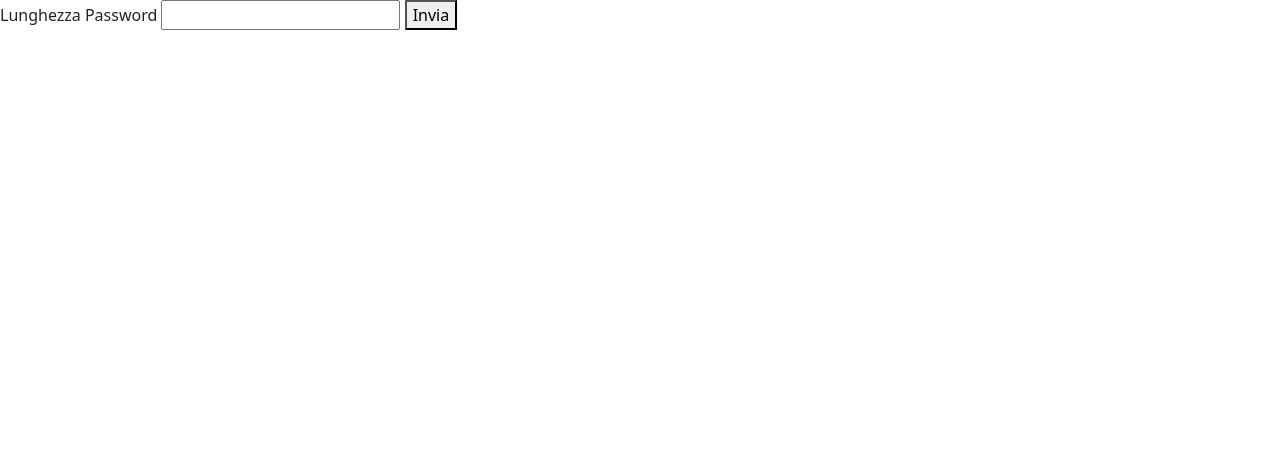
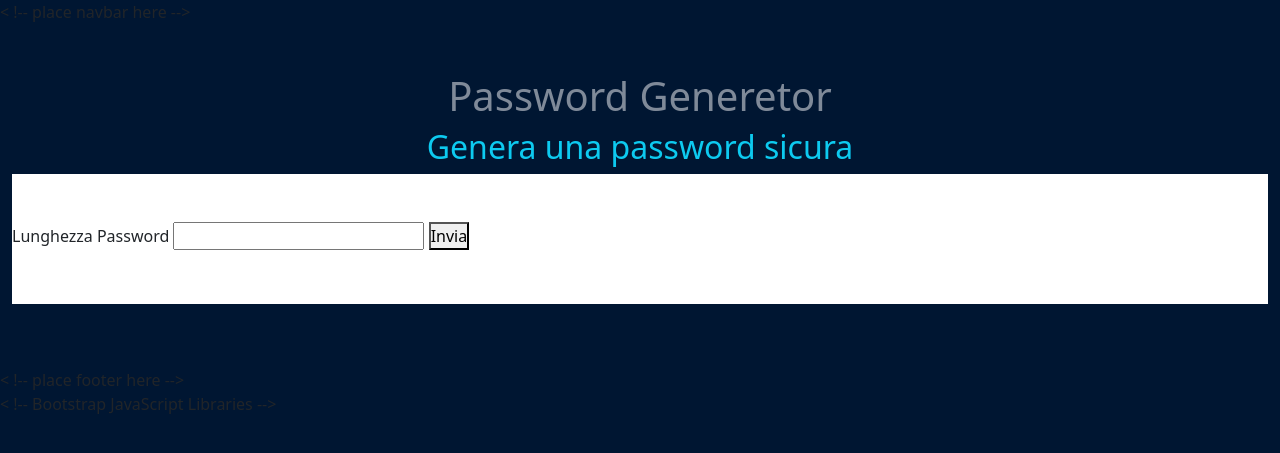
Before and after one commit to Andrearusso94/php-strong-password-generator, a PHP site: page / in a window 1280 px wide. Shown: the top 453 px of the page. Run offline with PHP 8.4, Linux system fonts and the light colour scheme.

Commit message:
add style

```diff
--- a/function.php
+++ b/function.php
@@ -14,5 +14,5 @@ function generatePassword($lenghtPass)
 }
 $passwordCreator = isset($_GET["password"]);
 if ($passwordCreator) {
-    echo generatePassword($_GET["password"]);
+    generatePassword($_GET["password"]);
 }
--- a/index.php
+++ b/index.php
@@ -22,32 +22,59 @@ include __DIR__ . '/function.php';
 
     <!-- Bootstrap CSS v5.2.1 -->
     <link href="https://cdn.jsdelivr.net/npm/bootstrap@5.2.1/dist/css/bootstrap.min.css" rel="stylesheet" integrity="sha384-iYQeCzEYFbKjA/T2uDLTpkwGzCiq6soy8tYaI1GyVh/UjpbCx/TYkiZhlZB6+fzT" crossorigin="anonymous">
+    <style>
+        * {
+            margin: 0;
+            padding: 0;
+            box-sizing: border-box;
+        }
 
+        body {
+            background-color: #001632;
+        }
+
+        h1 {
+            color: #7f8a99;
+        }
+
+        h2 {
+            color: #0dcaf0;
+        }
+    </style>
 </head>
 
 <body>
     <header>
-        <!-- place navbar here -->
+        < !-- place navbar here -->
     </header>
     <main>
-        <div class="mb-3">
-            <form action="index.php"> <label for="password" class="form-label"> Lunghezza Password</label>
-                <input type="number" name="password" id="password">
-                <button type="submit">Invia</button>
-            </form>
+        <div class="container-fluid py-5">
+            <div class="container">
+                <h1 class="text-center">Password Generetor</h1>
+                <h2 class="text-center">Genera una password sicura</h2>
+            </div>
 
+
+            <?php if (isset($_GET['password'])) : ?>
+                <div class="alert alert-success" role="alert"><strong><?= generatePassword($_GET["password"]); ?></strong>
+                </div><?php endif; ?>
+
+
+            <div class="mb-3 bg-white py-5">
+                <form action="index.php">
+                    <label for="password" class="form-label">Lunghezza Password</label>
+                    <input class="px-2" type="number" name="password" id="password">
+                    <button type="submit">Invia</button>
+                </form>
+            </div>
         </div>
-
     </main>
     <footer>
-        <!-- place footer here -->
+        < !-- place footer here -->
     </footer>
-    <!-- Bootstrap JavaScript Libraries -->
-    <script src="https://cdn.jsdelivr.net/npm/@popperjs/core@2.11.6/dist/umd/popper.min.js" integrity="sha384-oBqDVmMz9ATKxIep9tiCxS/Z9fNfEXiDAYTujMAeBAsjFuCZSmKbSSUnQlmh/jp3" crossorigin="anonymous">
-    </script>
-
-    <script src="https://cdn.jsdelivr.net/npm/bootstrap@5.2.1/dist/js/bootstrap.min.js" integrity="sha384-7VPbUDkoPSGFnVtYi0QogXtr74QeVeeIs99Qfg5YCF+TidwNdjvaKZX19NZ/e6oz" crossorigin="anonymous">
-    </script>
+    < !-- Bootstrap JavaScript Libraries -->
+        <script src="https://cdn.jsdelivr.net/npm/@popperjs/core@2.11.6/dist/umd/popper.min.js" integrity="sha384-oBqDVmMz9ATKxIep9tiCxS/Z9fNfEXiDAYTujMAeBAsjFuCZSmKbSSUnQlmh/jp3" crossorigin="anonymous"></script>
+        <script src="https://cdn.jsdelivr.net/npm/bootstrap@5.2.1/dist/js/bootstrap.min.js" integrity="sha384-7VPbUDkoPSGFnVtYi0QogXtr74QeVeeIs99Qfg5YCF+TidwNdjvaKZX19NZ/e6oz" crossorigin="anonymous"></script>
 </body>
 
 </html>
```
